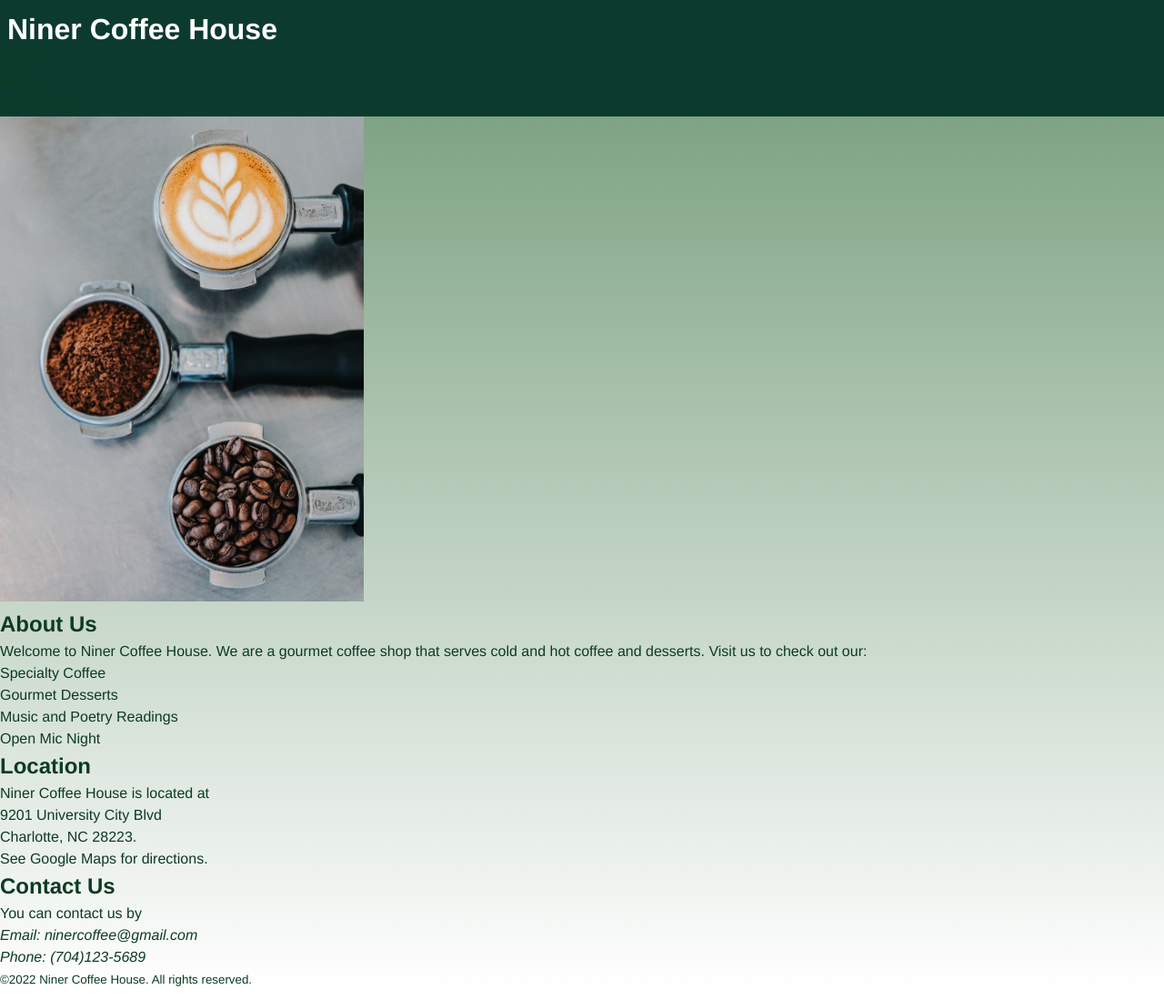
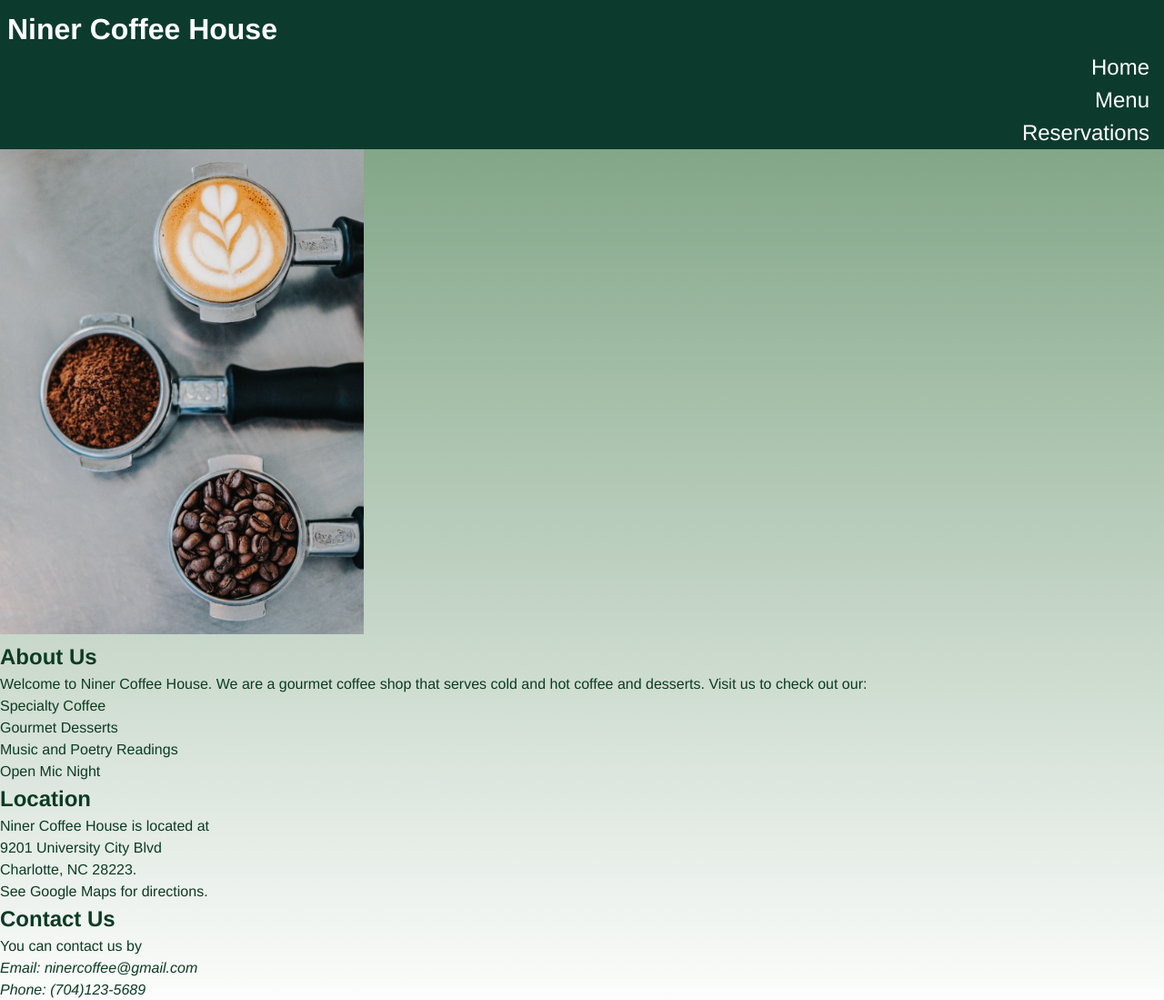
Before and after one commit to Leeloo3/ITIS-3135, a plain HTML site: page lab2/index.html in a window 1280 px wide. Shown: the top 1099 px of the page at 91% size. Drawn offline with Linux system fonts and the light colour scheme.

Commit message:
updated css, finished part 2

```diff
--- a/lab2/css/style.css
+++ b/lab2/css/style.css
@@ -14,7 +14,8 @@ body {
   min-height: 100vh;
 }
 
-input, textarea {
+input,
+textarea {
   font: inherit;
 }
 
@@ -34,11 +35,35 @@ header {
   color: #fff;
 }
 
-h1 {
+header h1 {
   padding-top: 0.5rem;
   padding-left: 0.5rem;
   padding-right: 0;
   padding-bottom: 0;
+}
+
+header nav ul {
+  text-align: right;
+  padding-top: 0;
+  padding-left: 0;
+  padding-right: 1rem;
+  padding-bottom: 0.5;
+}
+
+header nav li {
+  font-size: 1.5rem;
+}
+
+header nav a {
+  color: white;
+
+  /* What does this do? */
+  transition: border-bottom 0.3s ease;
+}
+
+header nav a:hover,
+header nav a:active {
+  border-bottom: 4px solid #6d9773;
 }
 
 /*Main Content Area Styles*/
```
